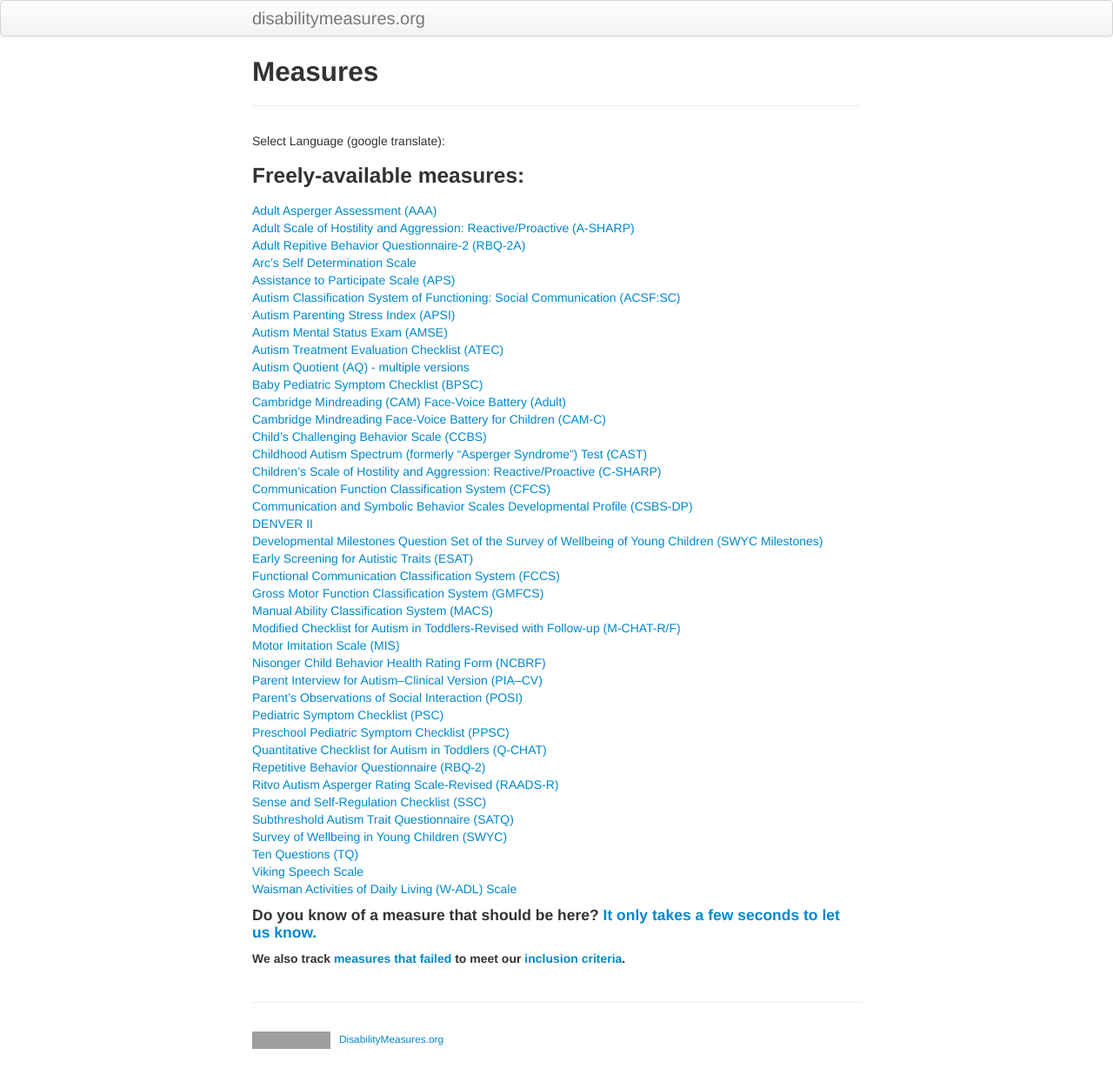
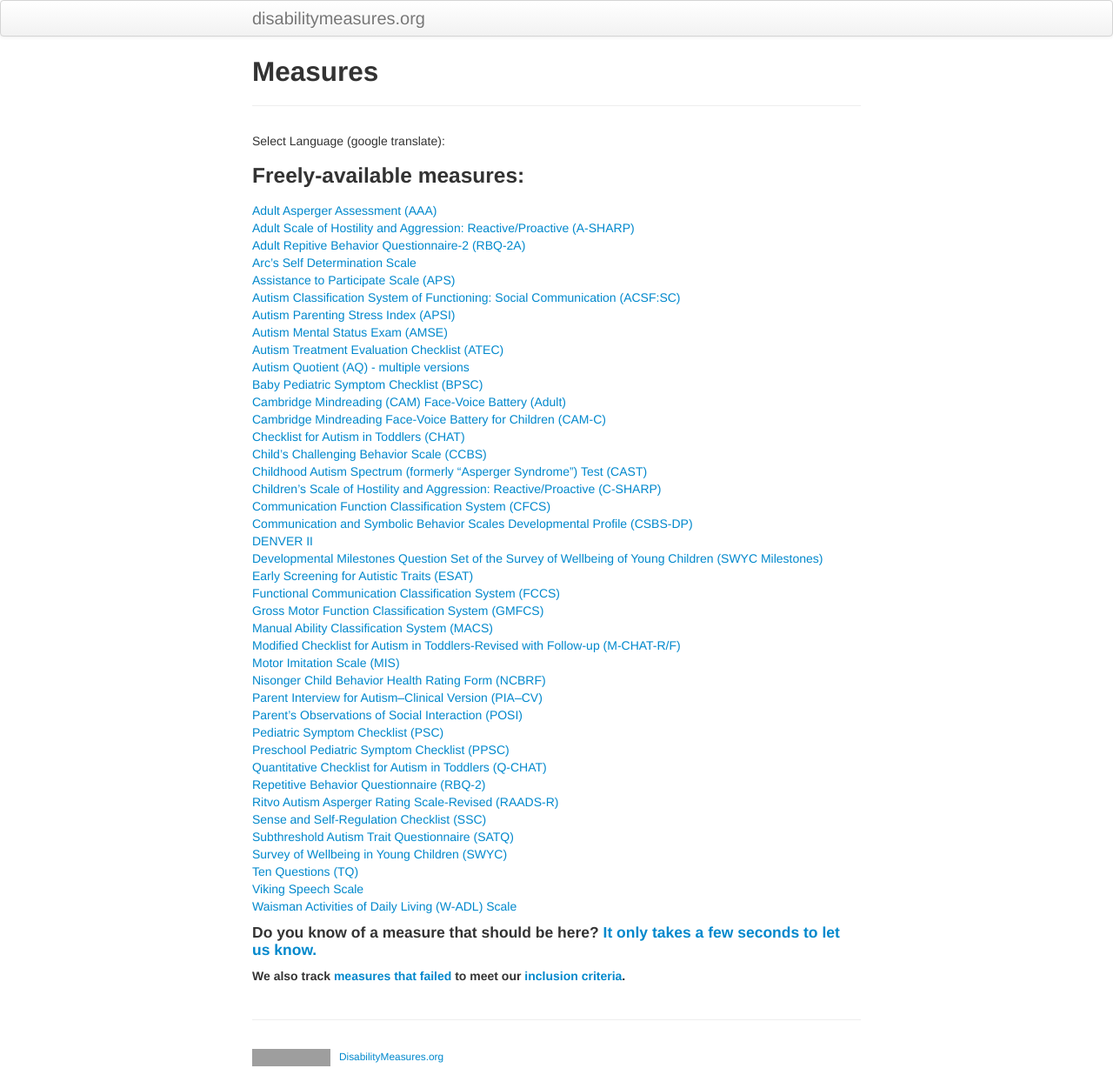
Before and after one commit to mjmaenner/disabilitymeasures, a Jekyll site: the page built from measures/index.md, in a window 1280 px wide. Shown: the whole page at 87% size. Built offline with Jekyll 4.4.1, drawn with Linux system fonts in a browser that asks for light colours; grey boxes are pictures that could not be loaded.

Commit message:
Added CHAT

```diff
--- a/measures/index.md
+++ b/measures/index.md
@@ -26,6 +26,7 @@ function googleTranslateElementInit() {
 [Baby Pediatric Symptom Checklist (BPSC)](http://disabilitymeasures.org/BPSC/)
 [Cambridge Mindreading (CAM) Face-Voice Battery (Adult)](http://disabilitymeasures.org/CAM-Adult/)
 [Cambridge Mindreading Face-Voice Battery for Children (CAM-C)](http://disabilitymeasures.org/CAM-C/)
+[Checklist for Autism in Toddlers (CHAT)](http://disabilitymeasures.org/CHAT)
 [Child’s Challenging Behavior Scale (CCBS)](http://disabilitymeasures.org/ccbs)
 [Childhood Autism Spectrum (formerly "Asperger Syndrome") Test (CAST)](http://disabilitymeasures.org/cast)
 [Children's Scale of Hostility and Aggression: Reactive/Proactive (C-SHARP)](http://disabilitymeasures.org/c-sharp)
```
